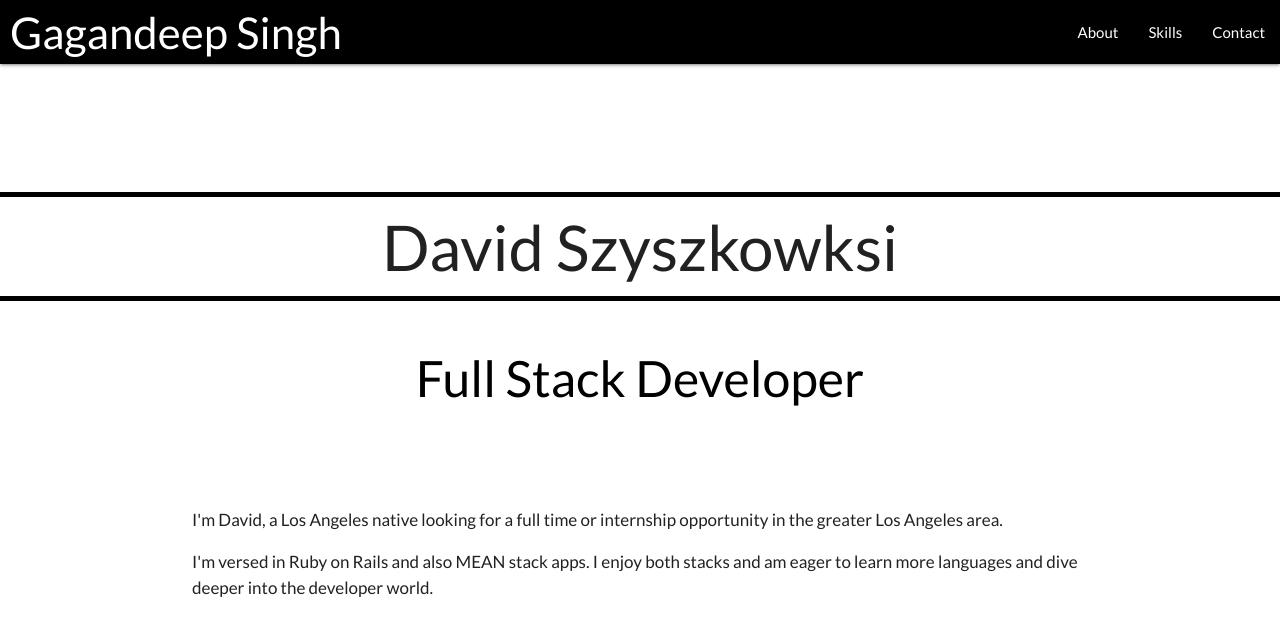
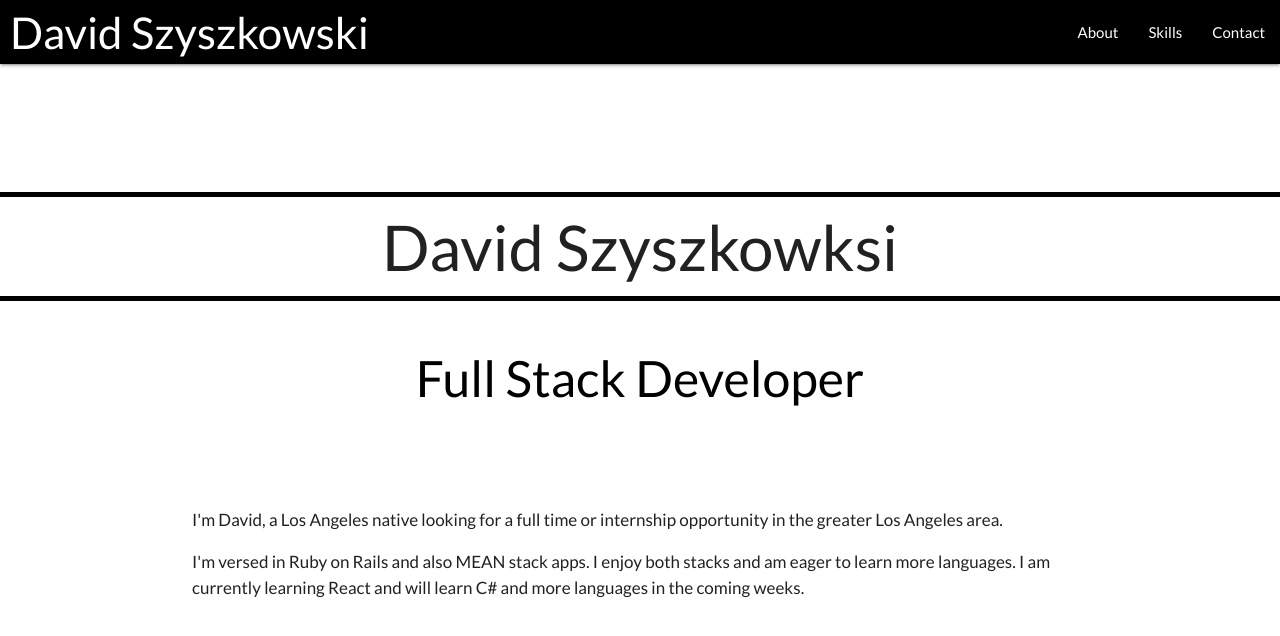
Before and after one commit to smLocal/porfolio, a plain HTML site: page index.html in a window 1280 px wide. Shown: the top 636 px of the page. Drawn offline with nearby package versions, Linux system fonts and the light colour scheme.

Commit message:
fixed some p tags in index

```diff
--- a/index.html
+++ b/index.html
@@ -59,7 +59,7 @@ section {
 <div id="home-ref" class="navbar-fixed">
   <nav>
     <div class="nav-wrapper black">
-      <a href="index.html#about-ref" class="brand-logo left"><h3 id="name" class="show">Gagandeep Singh</h3></a>
+      <a href="index.html#about-ref" class="brand-logo left"><h3 id="name" class="show">David Szyszkowski</h3></a>
       <ul id="nav-mobile" class="right">
         <li><a href="index.html#about-ref">About</a></li>
         <li><a href="#skills-ref">Skills</a></li>
@@ -94,7 +94,7 @@ section {
         <p> I'm David, a Los Angeles native looking for a full time or internship opportunity in the greater Los Angeles area.</p>
       </div>
       <div>
-        <p> I'm versed in Ruby on Rails and also MEAN stack apps. I enjoy both stacks and am eager to learn more languages and dive deeper into the developer world. </p>
+        <p> I'm versed in Ruby on Rails and also MEAN stack apps. I enjoy both stacks and am eager to learn more languages. I am currently learning React and will learn C# and more languages in the coming weeks. </p>
       </div>
     </div>
    <!--  <div class="col-xs-12 col-sm-6 col-md-8">
```
